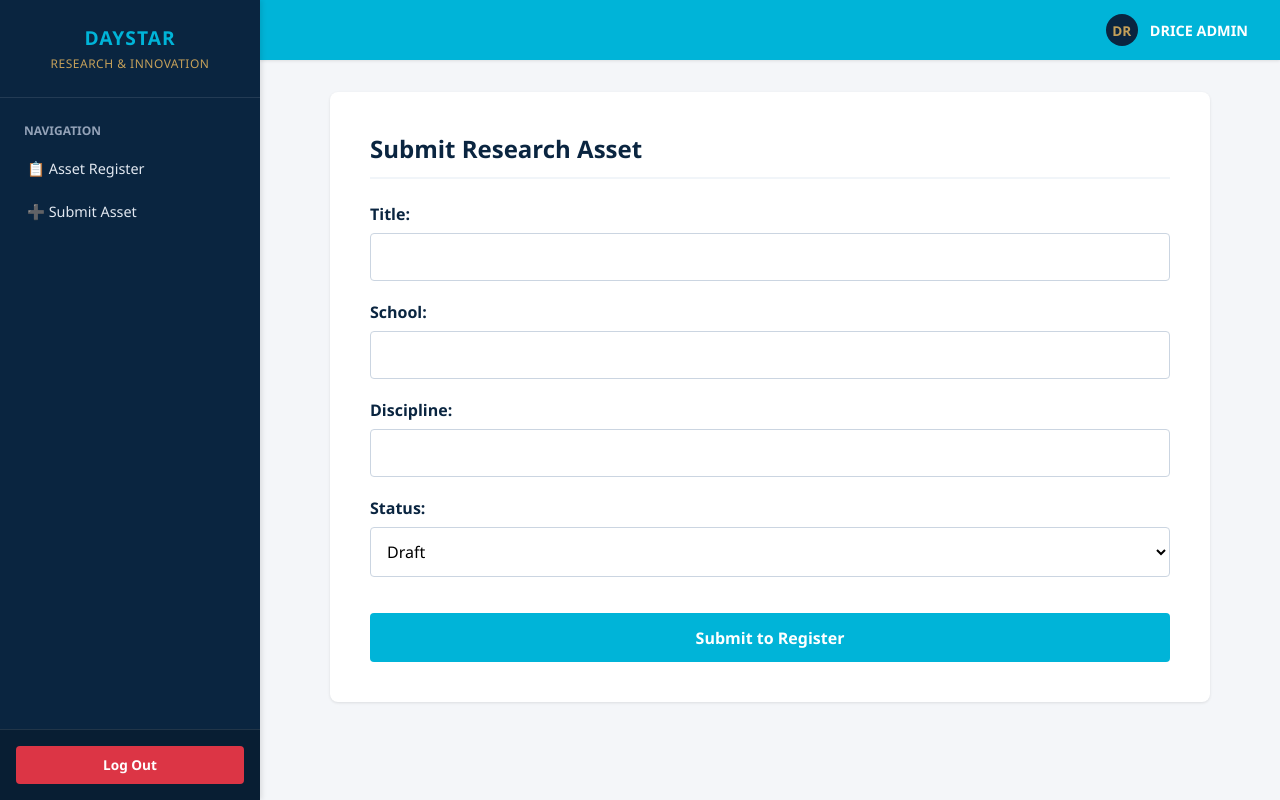
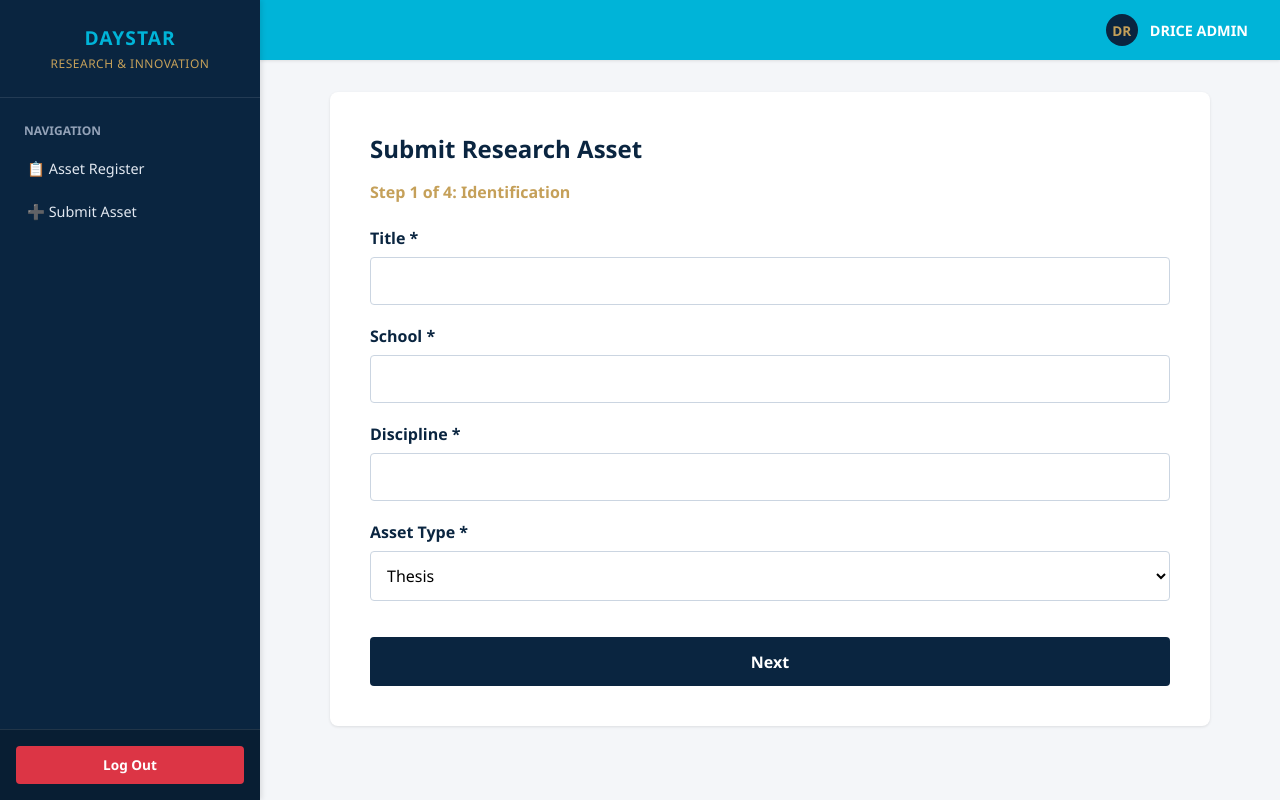
Before and after one commit to suzannegitonga/daystar-draip-platform, a React app in the folder frontend/: page / in a window 1280 px wide. Built offline with nearby package versions, Linux system fonts and the light colour scheme; sample sign-in values are in the browser's storage; the HTML template or start-up script is replaced by a standard one.

Commit message:
feat(frontend): multi-step submission form covering all §3.1 fields

```diff
--- a/frontend/src/pages/SubmitAsset.jsx
+++ b/frontend/src/pages/SubmitAsset.jsx
@@ -1,43 +1,161 @@
 import { useState } from "react";
 import axios from "axios";
 
-export default function SubmitAsset() {
-  const [formData, setFormData] = useState({
+const EMPTY_FORM = {
   title: "",
   school: "",
   discipline: "",
+  assetType: "Thesis",
+  researchQuestion: "",
+  datasetAvailability: "",
+  sampleSize: "",
+  methodology: "",
+  findings: "",
+  novelty: "",
+  potentialUsers: "",
+  industryRelevance: "",
+  policyRelevance: "",
+  commercialPotential: "",
+  ipPotential: "",
+  publicationPotential: "",
+  sdgTheme: "",
+  keywords: "",
   status: "draft",
-  });
+};
 
+const STEPS = [
+  {
+    name: "Identification",
+    fields: [
+      { name: "title", label: "Title", type: "text", required: true },
+      { name: "school", label: "School", type: "text", required: true },
+      { name: "discipline", label: "Discipline", type: "text", required: true },
+      {
+        name: "assetType",
+        label: "Asset Type",
+        type: "select",
+        options: [
+          "Thesis",
+          "Dataset",
+          "Paper",
+          "Prototype",
+          "Algorithm",
+          "Innovation",
+        ],
+        required: true,
+      },
+    ],
+  },
+  {
+    name: "Research Substance",
+    fields: [
+      {
+        name: "researchQuestion",
+        label: "Research Question",
+        type: "textarea",
+      },
+      {
+        name: "datasetAvailability",
+        label: "Dataset Availability",
+        type: "text",
+      },
+      { name: "sampleSize", label: "Sample Size", type: "text" },
+      { name: "methodology", label: "Methodology", type: "textarea" },
+      { name: "findings", label: "Findings", type: "textarea" },
+      { name: "novelty", label: "Novelty", type: "textarea" },
+    ],
+  },
+  {
+    name: "Application Potential",
+    fields: [
+      { name: "potentialUsers", label: "Potential Users", type: "textarea" },
+      {
+        name: "industryRelevance",
+        label: "Industry Relevance",
+        type: "textarea",
+      },
+      { name: "policyRelevance", label: "Policy Relevance", type: "textarea" },
+      {
+        name: "commercialPotential",
+        label: "Commercial Potential",
+        type: "textarea",
+      },
+      { name: "ipPotential", label: "IP Potential", type: "textarea" },
+      {
+        name: "publicationPotential",
+        label: "Publication Potential",
+        type: "textarea",
+      },
+    ],
+  },
+  {
+    name: "Classification & Status",
+    fields: [
+      { name: "sdgTheme", label: "SDG / Theme", type: "text" },
+      { name: "keywords", label: "Keywords (comma-separated)", type: "text" },
+      {
+        name: "status",
+        label: "Status",
+        type: "select",
+        options: [
+          { value: "draft", label: "Draft" },
+          { value: "submitted", label: "Submitted" },
+          { value: "under_review", label: "Under Review" },
+          { value: "completed", label: "Completed" },
+          { value: "archived", label: "Archived" },
+        ],
+      },
+    ],
+  },
+];
+
+const inputStyle = {
+  width: "100%",
+  padding: "0.75rem",
+  border: "1px solid #cbd5e1",
+  borderRadius: "4px",
+  boxSizing: "border-box",
+};
+const labelStyle = {
+  display: "block",
+  marginBottom: "0.5rem",
+  fontWeight: "600",
+  color: "#0A2540",
+};
+
+export default function SubmitAsset() {
+  const [formData, setFormData] = useState(EMPTY_FORM);
+  const [step, setStep] = useState(0);
   const [message, setMessage] = useState("");
 
-  const handleChange = (e) => {
-    setFormData({
-      ...formData,
-      [e.target.name]: e.target.value,
-    });
-  };
+  const handleChange = (e) =>
+    setFormData({ ...formData, [e.target.name]: e.target.value });
 
   const handleSubmit = async (e) => {
     e.preventDefault();
     setMessage("");
-
     try {
       const token = localStorage.getItem("token");
-
+      const payload = {
+        ...formData,
+        keywords: formData.keywords
+          ? formData.keywords
+              .split(",")
+              .map((k) => k.trim())
+              .filter(Boolean)
+          : [],
+      };
       const response = await axios.post(
         "http://localhost:5000/api/assets",
-        formData,
+        payload,
         {
-          headers: {
-            Authorization: `Bearer ${token}`,
-          },
+          headers: { Authorization: `Bearer ${token}` },
         },
       );
-
       if (response.data.status === "success") {
         setMessage("Asset submitted successfully!");
-        setFormData({ title: "", school: "", discipline: "", status: "draft" });
+        setFormData(EMPTY_FORM);
+        setStep(0);
       }
     } catch (error) {
       setMessage(
@@ -46,6 +164,9 @@ export default function SubmitAsset() {
       );
     }
   };
+
+  const current = STEPS[step];
+  const isLast = step === STEPS.length - 1;
 
   return (
     <div
@@ -58,17 +179,14 @@ export default function SubmitAsset() {
         boxShadow: "0 1px 3px rgba(0,0,0,0.1)",
       }}
     >
-      <h2
-        style={{
-          color: "#0A2540",
-          marginTop: 0,
-          marginBottom: "1.5rem",
-          borderBottom: "2px solid #f1f5f9",
-          paddingBottom: "0.75rem",
-        }}
-      >
+      <h2 style={{ color: "#0A2540", marginTop: 0, marginBottom: "0.5rem" }}>
         Submit Research Asset
       </h2>
+      <p
+        style={{ color: "#C5A059", fontWeight: "600", marginBottom: "1.5rem" }}
+      >
+        Step {step + 1} of {STEPS.length}: {current.name}
+      </p>
 
       {message && (
         <div
@@ -89,136 +207,110 @@ export default function SubmitAsset() {
         onSubmit={handleSubmit}
         style={{ display: "flex", flexDirection: "column", gap: "1.25rem" }}
       >
-        <div>
-          <label
+        {current.fields.map((f) => (
+          <div key={f.name}>
+            <label style={labelStyle}>
+              {f.label}
+              {f.required ? " *" : ""}
+            </label>
+            {f.type === "select" ? (
+              <select
+                name={f.name}
+                value={formData[f.name]}
+                onChange={handleChange}
+                required={f.required}
+                style={{ ...inputStyle, backgroundColor: "#fff" }}
+              >
+                {f.options.map((o) =>
+                  typeof o === "string" ? (
+                    <option key={o} value={o}>
+                      {o}
+                    </option>
+                  ) : (
+                    <option key={o.value} value={o.value}>
+                      {o.label}
+                    </option>
+                  ),
+                )}
+              </select>
+            ) : f.type === "textarea" ? (
+              <textarea
+                name={f.name}
+                value={formData[f.name]}
+                onChange={handleChange}
+                rows={3}
+                style={inputStyle}
+              />
+            ) : (
+              <input
+                type="text"
+                name={f.name}
+                value={formData[f.name]}
+                onChange={handleChange}
+                required={f.required}
+                style={inputStyle}
+              />
+            )}
+          </div>
+        ))}
+
+        <div style={{ display: "flex", gap: "1rem", marginTop: "1rem" }}>
+          {step > 0 && (
+            <button
+              type="button"
+              onClick={() => setStep(step - 1)}
               style={{
-              display: "block",
-              marginBottom: "0.5rem",
+                flex: 1,
+                padding: "0.85rem",
+                backgroundColor: "#e2e8f0",
+                color: "#0A2540",
+                border: "none",
+                borderRadius: "4px",
+                cursor: "pointer",
+                fontSize: "1rem",
                 fontWeight: "600",
-              color: "#0A2540",
               }}
             >
-            Title:
-          </label>
-          <input
-            type="text"
-            name="title"
-            value={formData.title}
-            onChange={handleChange}
-            required
+              Back
+            </button>
+          )}
+          {!isLast ? (
+            <button
+              type="button"
+              onClick={() => setStep(step + 1)}
               style={{
-              width: "100%",
-              padding: "0.75rem",
-              border: "1px solid #cbd5e1",
-              borderRadius: "4px",
-              boxSizing: "border-box",
-            }}
-          />
-        </div>
-
-        <div>
-          <label
-            style={{
-              display: "block",
-              marginBottom: "0.5rem",
-              fontWeight: "600",
-              color: "#0A2540",
-            }}
-          >
-            School:
-          </label>
-          <input
-            type="text"
-            name="school"
-            value={formData.school}
-            onChange={handleChange}
-            required
-            style={{
-              width: "100%",
-              padding: "0.75rem",
-              border: "1px solid #cbd5e1",
-              borderRadius: "4px",
-              boxSizing: "border-box",
-            }}
-          />
-        </div>
-
-        <div>
-          <label
-            style={{
-              display: "block",
-              marginBottom: "0.5rem",
-              fontWeight: "600",
-              color: "#0A2540",
-            }}
-          >
-            Discipline:
-          </label>
-          <input
-            type="text"
-            name="discipline"
-            value={formData.discipline}
-            onChange={handleChange}
-            required
-            style={{
-              width: "100%",
-              padding: "0.75rem",
-              border: "1px solid #cbd5e1",
-              borderRadius: "4px",
-              boxSizing: "border-box",
-            }}
-          />
-        </div>
-
-        <div>
-          <label
-            style={{
-              display: "block",
-              marginBottom: "0.5rem",
-              fontWeight: "600",
-              color: "#0A2540",
-            }}
-          >
-            Status:
-          </label>
-          <select
-            name="status"
-            value={formData.status}
-            onChange={handleChange}
-            style={{
-              width: "100%",
-              padding: "0.75rem",
-              border: "1px solid #cbd5e1",
-              borderRadius: "4px",
-              boxSizing: "border-box",
-              backgroundColor: "#fff",
-            }}
-          >
-            <option value="draft">Draft</option>
-            <option value="under review">Under Review</option>
-            <option value="completed">Completed</option>
-          </select>
-        </div>
-
-        <button
-          type="submit"
-          style={{
+                flex: 1,
                 padding: "0.85rem",
-            backgroundColor: "#00b4d8",
+                backgroundColor: "#0A2540",
                 color: "white",
                 border: "none",
                 borderRadius: "4px",
                 cursor: "pointer",
                 fontSize: "1rem",
                 fontWeight: "600",
-            marginTop: "1rem",
-            transition: "background-color 0.2s",
               }}
-          onMouseOver={(e) => (e.target.style.backgroundColor = "#0096c7")}
-          onMouseOut={(e) => (e.target.style.backgroundColor = "#00b4d8")}
+            >
+              Next
+            </button>
+          ) : (
+            <button
+              type="submit"
+              style={{
+                flex: 1,
+                padding: "0.85rem",
+                backgroundColor: "#C5A059",
+                color: "#0A2540",
+                border: "none",
+                borderRadius: "4px",
+                cursor: "pointer",
+                fontSize: "1rem",
+                fontWeight: "600",
+              }}
             >
               Submit to Register
             </button>
+          )}
+        </div>
       </form>
     </div>
   );
```
Lines whose indentation alone changed are shown as unchanged.
